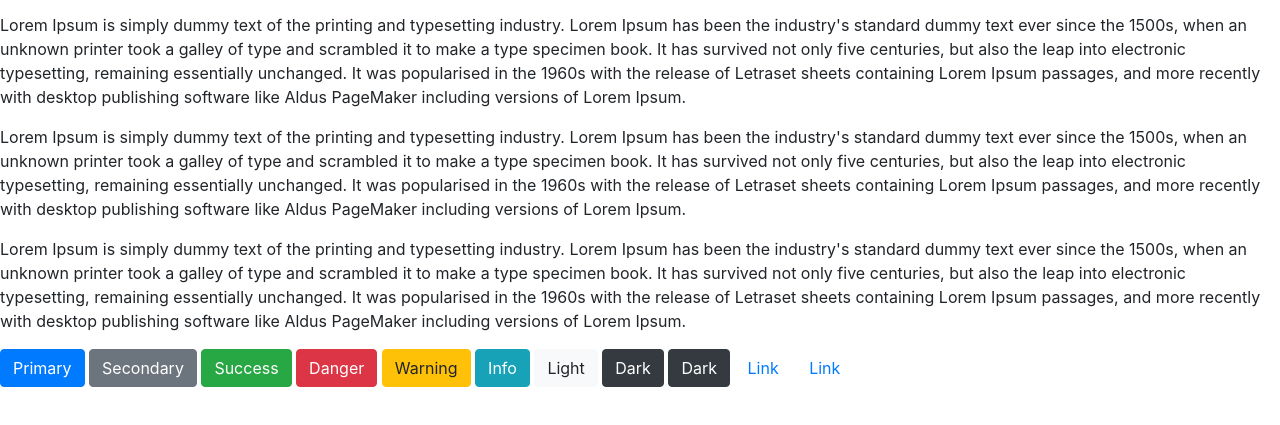
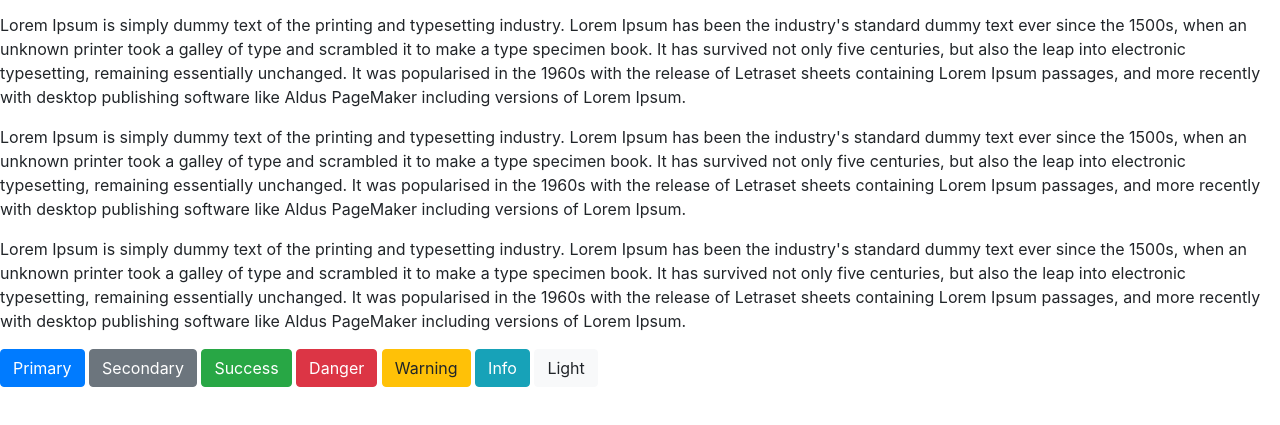
Before and after one commit to StanislauRachkouski/webTest1, a plain HTML site: page index.html in a window 1280 px wide. Shown: the part 201-626 px from the top of the page. Drawn offline with nearby package versions, Linux system fonts and the light colour scheme.

Commit message:
удаление кнопок

```diff
--- a/index.html
+++ b/index.html
@@ -26,9 +26,6 @@
         <button type="button" class="btn btn-warning">Warning</button>
         <button type="button" class="btn btn-info">Info</button>
         <button type="button" class="btn btn-light">Light</button>
-        <button type="button" class="btn btn-dark">Dark</button>
-        <button type="button" class="btn btn-dark">Dark</button>
-        <button type="button" class="btn btn-link">Link</button>
-        <button type="button" class="btn btn-link">Link</button>
+
 </body>
 </html>
```
